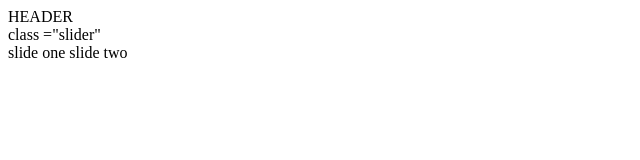
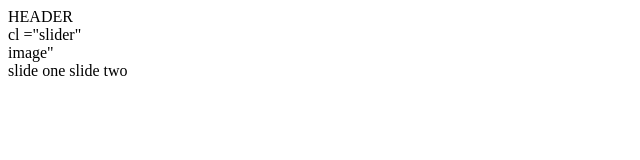
Before and after one commit to hojibit/git-project-one, a plain HTML site: page index.html in a window 1280 px wide. Shown: the whole page, without its empty margins (0-640 px from the left). Drawn offline with Linux system fonts and the light colour scheme.

Commit message:
baner image

```diff
--- a/index.html
+++ b/index.html
@@ -8,7 +8,8 @@
 </head>
 <body>
     <header>HEADER</header>
-    <div>class ="slider"</div>
+    <div>cl ="slider"</div>
+    <div>image"</div>
     <hi>slide one</hi>
     <hi>slide two</hi>
     </body>
```
